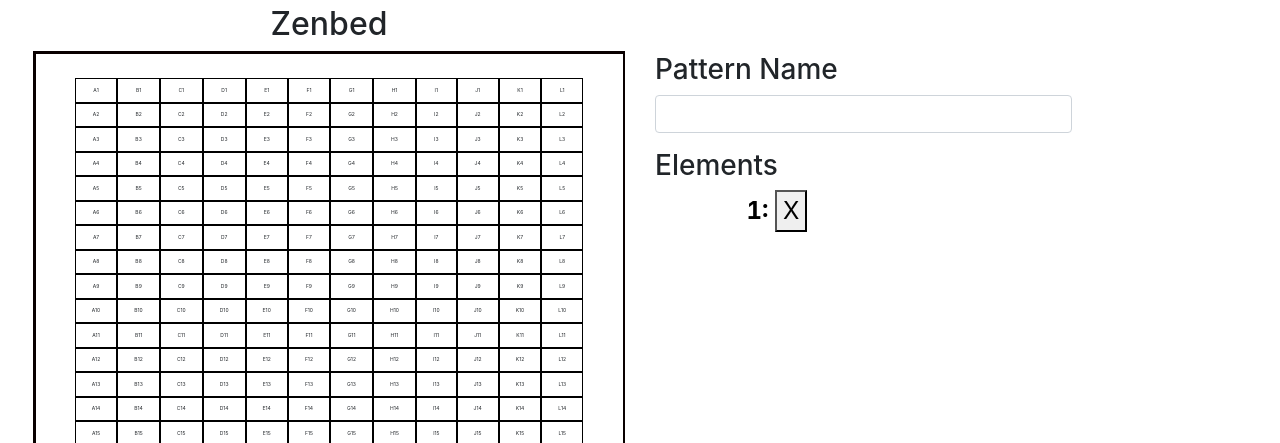
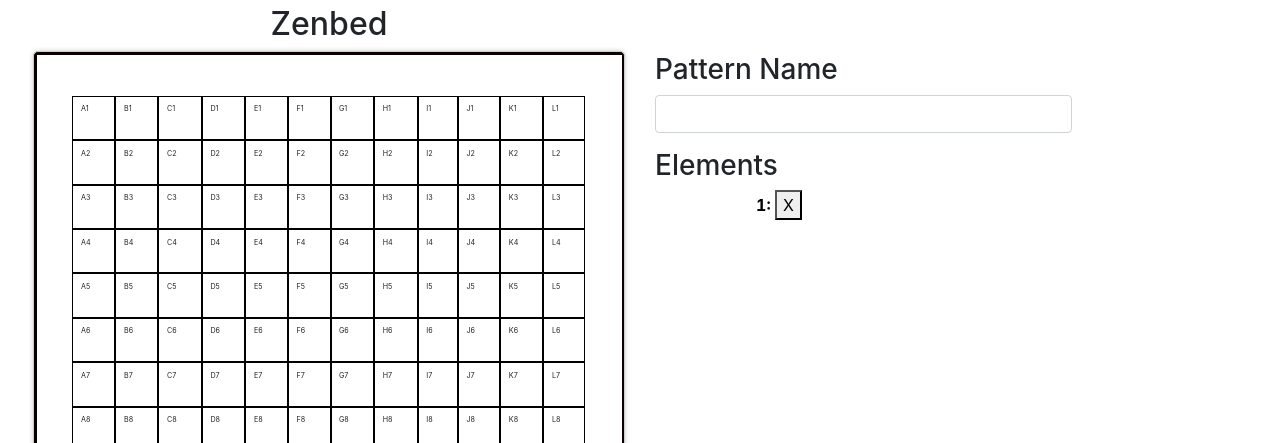
Before and after one commit to Kccarr6022/Zenbed-Webapp, a plain HTML site: page index.html in a window 1280 px wide. Shown: the part 349-792 px from the top of the page. Drawn offline with nearby package versions, Linux system fonts and the light colour scheme.

Commit message:
Relative scaling

```diff
--- a/styles.css
+++ b/styles.css
@@ -1,16 +1,24 @@
+/* The grid */
+
+/* Keeps grid the same aspect ratio */
 .grid-container {
+  aspect-ratio: 2 / 3;
+  position: relative;
   display: grid;
   grid-template-columns: auto auto auto auto auto auto auto auto auto auto auto auto auto auto;
   padding: 2.5px;
   background-color: white;
   background: white;
+  border: 1px solid #ccc;
+  border-radius: 5px;
+  box-shadow: 0 0 5px 0 rgba(0, 0, 0, 0.2);
 }
 .grid-item {
   border: 0.1px solid rgba(0, 0, 0, 1);
   padding: 7.5px;
   font-size: 5px;
   background-color: white;
-  text-align: center;
+  font-size: 0.9vh;
   cursor: pointer;
 }
 
@@ -25,7 +33,7 @@
 }
 
 #list-of-elements {
-  font-size: 24px;
+  font-size: 2vh;
   color: black;
 }
 
@@ -39,18 +47,17 @@
 
 #list-of-elements > button {
   display: inline-block;
-  vertical-align:top;
+  vertical-align: top;
   background-color: red;
   display: none;
 }
 
 #list-of-elements > button:hover {
   display: inline-block;
-  vertical-align:top;
+  vertical-align: top;
   background-color: red;
   display: inline;
 }
-
 
 /* Scrollable elements nav */
 nav ol {
@@ -60,21 +67,6 @@
 
 nav ol {
   overflow-y: scroll;
-}
-
-.grid-container {
-  display: grid;
-  grid-template-columns: auto auto auto auto auto auto auto auto auto auto auto auto auto auto;
-  padding: 2.5px;
-  background-color: white;
-}
-.grid-item {
-  border: 0.1px solid rgba(0, 0, 0, 1);
-  padding: 7.5px;
-  font-size: 5px;
-  background-color: white;
-  text-align: center;
-  cursor: pointer;
 }
 
 #grid-item-border {
```
